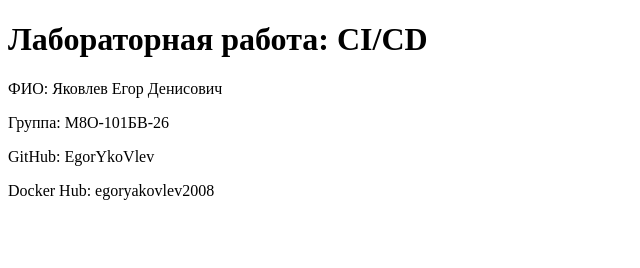
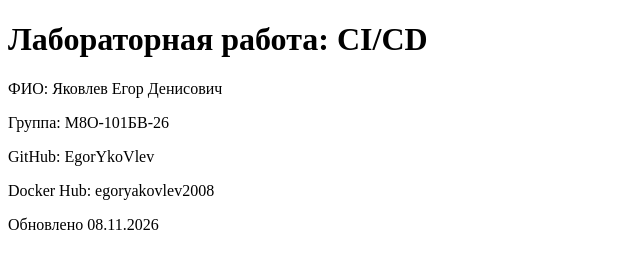
Before and after one commit to EgorYkoVlev/EgorYkoVlev-ci-cd-lab, a plain HTML site: page index.html in a window 1280 px wide. Shown: the whole page, without its empty margins (0-640 px from the left). Drawn offline with Linux system fonts and the light colour scheme.

Commit message:
update html

```diff
--- a/index.html
+++ b/index.html
@@ -10,5 +10,6 @@
   <p>Группа: М8О-101БВ-26</p>
   <p>GitHub: EgorYkoVlev</p>
   <p>Docker Hub: egoryakovlev2008</p>
+  <p>Обновлено 08.11.2026</p>
 </body>
 </html>
```
